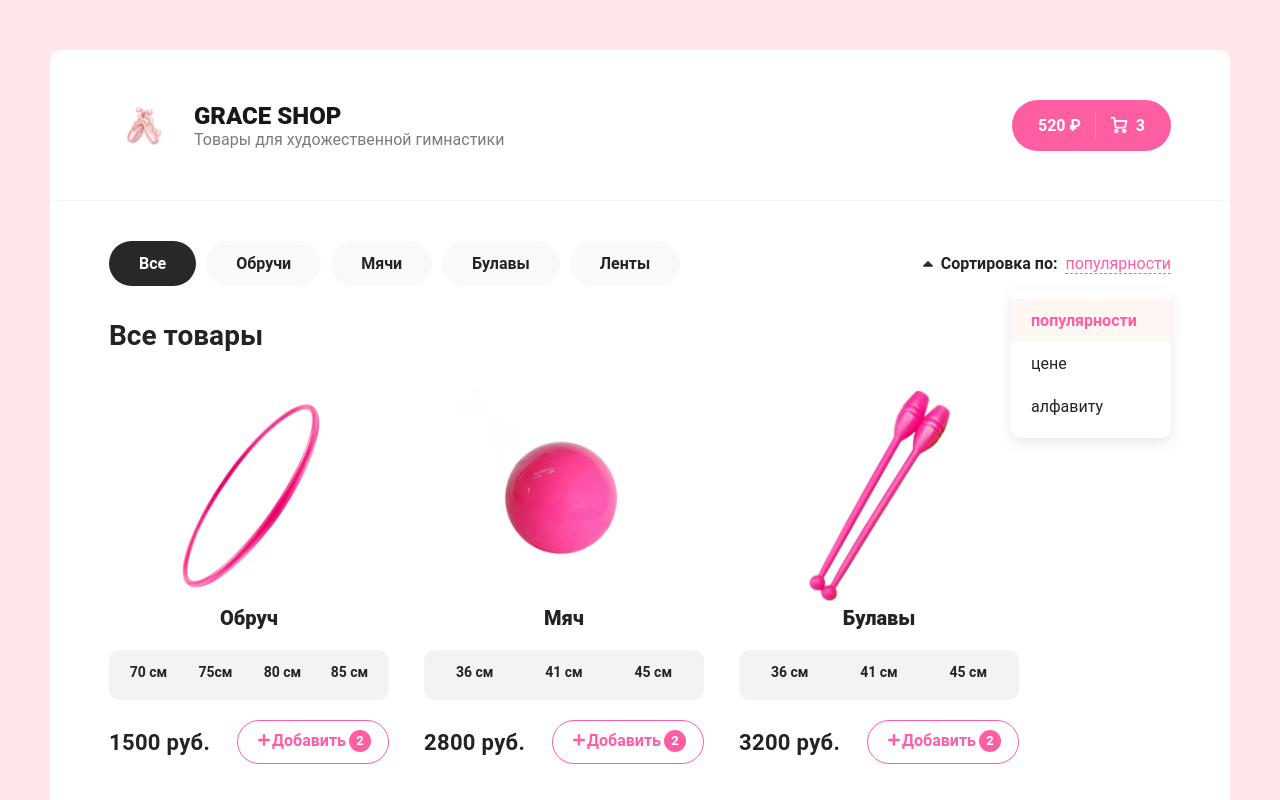
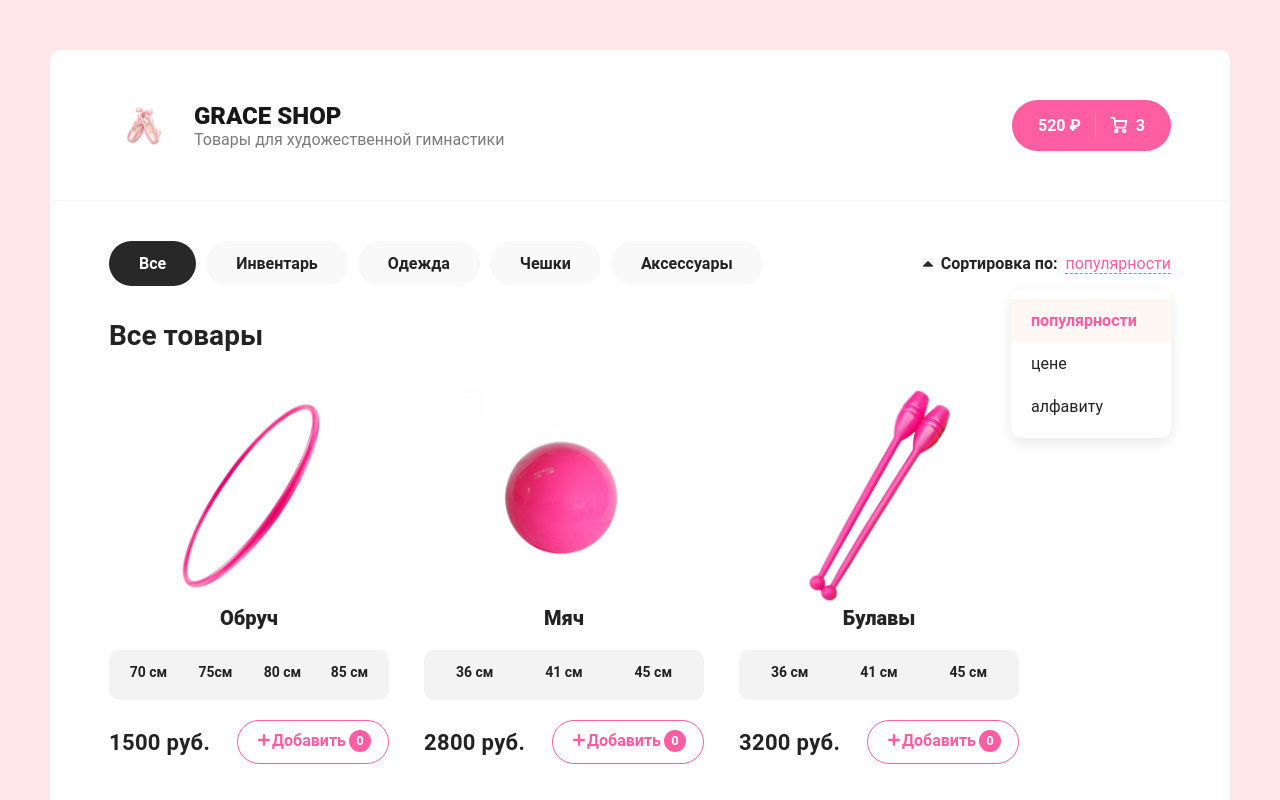
Before and after one commit to Kseniia-front/grace-shop, a React (Create React App) app: page / in a window 1280 px wide. Shown: the top 800 px of the page. Built offline with nearby package versions, Linux system fonts and the light colour scheme.

Commit message:
lesson-v-3

```diff
--- a/src/components/Categories.jsx
+++ b/src/components/Categories.jsx
@@ -3,10 +3,10 @@ function Categories() {
     <div className="categories">
       <ul>
         <li className="active">Все</li>
-        <li>Обручи</li>
-        <li>Мячи</li>
-        <li>Булавы</li>
-        <li>Ленты</li>
+        <li>Инвентарь</li>
+        <li>Одежда</li>
+        <li>Чешки</li>
+        <li>Аксессуары</li>
       </ul>
     </div>
   );
--- a/src/components/ProductCard.jsx
+++ b/src/components/ProductCard.jsx
@@ -1,23 +1,33 @@
-function ProductCard(props) {
-  console.log(props);
+import React, { useState } from "react";
+
+function ProductCard({ title, price, imageURL, sizes }) {
+  const [productCount, setProductCount] = useState(0);
+
+  const onClickAdd = () => {
+    setProductCount(productCount + 1);
+  };
+
   return (
-    <div className="pizza-block">
+    <div className="product-card">
       <img
-        className="pizza-block__image"
-        src={props.imageURL}
+        className="product-card__image"
+        src={imageURL}
         alt="Товар для художественной гимнастики"
       />
-      <h4 className="pizza-block__title">{props.title}</h4>
-      <div className="pizza-block__selector">
+      <h4 className="product-card__title">{title}</h4>
+      <div className="product-card__selector">
         <ul>
-          {props.sizes.map((size) => (
+          {sizes.map((size) => (
             <li key={size}>{size}</li>
           ))}
         </ul>
       </div>
-      <div className="pizza-block__bottom">
-        <div className="pizza-block__price">{props.price} руб.</div>
-        <div className="button button--outline button--add">
+      <div className="product-card__bottom">
+        <div className="product-card__price">{price} руб.</div>
+        <div
+          onClick={onClickAdd}
+          className="button button--outline button--add"
+        >
           <svg
             width="12"
             height="12"
@@ -31,7 +41,7 @@ function ProductCard(props) {
             />
           </svg>
           <span>Добавить</span>
-          <i>2</i>
+          <i>{productCount}</i>
         </div>
       </div>
     </div>
--- a/src/scss/components/_all.scss
+++ b/src/scss/components/_all.scss
@@ -2,4 +2,4 @@
 @import "./button";
 @import "./categories";
 @import "./sort";
-@import "./pizza-block";
+@import "./product-card";
--- a/src/scss/components/_pizza-block.scss
+++ b/src/scss/components/_product-card.scss
@@ -1,6 +1,6 @@
 @import "../variables";
 
-.pizza-block {
+.product-card {
   width: 280px;
   text-align: center;
   margin-bottom: 65px;
```
